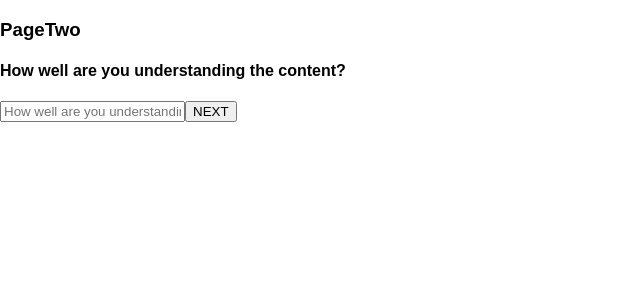
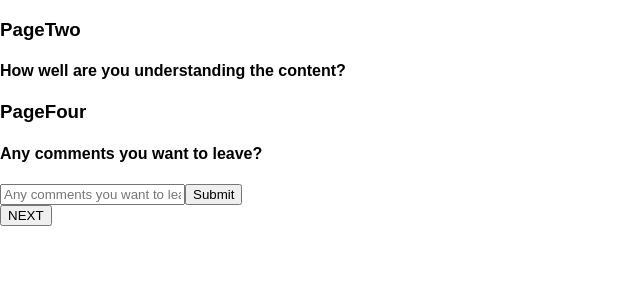
Before and after one commit to Phanx091/Feedback-project-app, a React (Create React App) app: page /page2 in a window 1280 px wide. Shown: the top 300 px of the page, without its empty margins (0-640 px from the left). Built offline with nearby package versions, Linux system fonts and the light colour scheme.

Commit message:
modified import in pages

```diff
--- a/src/Components/Page_four/Page_four.js
+++ b/src/Components/Page_four/Page_four.js
@@ -1,16 +1,53 @@
 import React, { Component } from 'react';
 import { connect } from 'react-redux';
+import axios from 'axios';
+
+const user = {
+    id: undefined,
+    feeling: '',
+    understanding: '',
+    support: '',
+    comments: '',
+    flagged: '',
+    date: '',
+};
+
+class PageFour extends Component {
+    constructor() {
+        super();
+        this.state = user;
+    }
 
 
+    handleChange = event => {
+        this.setState({
+          [event.target.name]: event.target.value,
+        });
+    }
 
-class PageFour extends Component {
+
+    handleButtonSubmit = (newUser) => {
+      axios({
+        method: 'POST',
+        url: '/entry',
+        data: newUser
+      }).then((response) => {
+        console.log(response.status);
+        this.setState({})
+      }).catch((error) => {
+        console.log(error);
+      });
+    }
 
     render() {
         return (
             <div>
+                <form onSubmit={this.handleButtonSubmit}>
                 <h3>PageFour</h3>
                 <h4>Any comments you want to leave?</h4>
-                <input type="text" placeholder="Any comments you want to leave?"/>
+                <input onChange={this.handleChange} placeholder="Any comments you want to leave?" value={this.state.comments} name="comments" />
+                <input type="submit" value="Submit" />
+                </form>
 
             </div>
         );
--- a/src/Components/Page_three/Page_three.js
+++ b/src/Components/Page_three/Page_three.js
@@ -1,18 +1,20 @@
 import React, { Component } from 'react';
 import { connect } from 'react-redux';
+import PageFour from '../Page_four/Page_four';
 
 
 
 
 class PageThree extends Component {
 
+
     render() {
         return (
             <div>
                 <h3>PageThree</h3>
                 <h4>How well are you feeling supported?</h4>
-                <input type="text" placeholder="How well are you feeling supported?"/>
-
+                {/* <input type="text" placeholder="How well are you feeling supported?"/> */}
+                <PageFour onChange={this.props.handleChange} placeholder="How well are you understanding the content?" name="feeling"/>
                 <button onClick={()=> {this.props.history.replace('/page4')}}>NEXT</button>
             </div>
 
--- a/src/Components/Page_two/Page_two.js
+++ b/src/Components/Page_two/Page_two.js
@@ -1,5 +1,6 @@
 import React, { Component } from 'react';
 import { connect } from 'react-redux';
+import PageFour from '../Page_four/Page_four';
 
 
 
@@ -12,8 +13,8 @@ class PageTwo extends Component {
             <div>
                 <h3>PageTwo</h3>
                 <h4>How well are you understanding the content?</h4>
-                <input type="text" placeholder="How well are you understanding the content?"/>
-
+                {/* <input type="text" placeholder="How well are you understanding the content?"/> */}
+                <PageFour onChange={this.props.handleChange} placeholder="How well are you understanding the content?" name="understanding"/>
                 <button onClick={()=> {this.props.history.replace('/page3')}}>NEXT</button>
             </div>
         );
```
Also changed, not shown: 1 other file (tests, documents, lock files or other folders).
